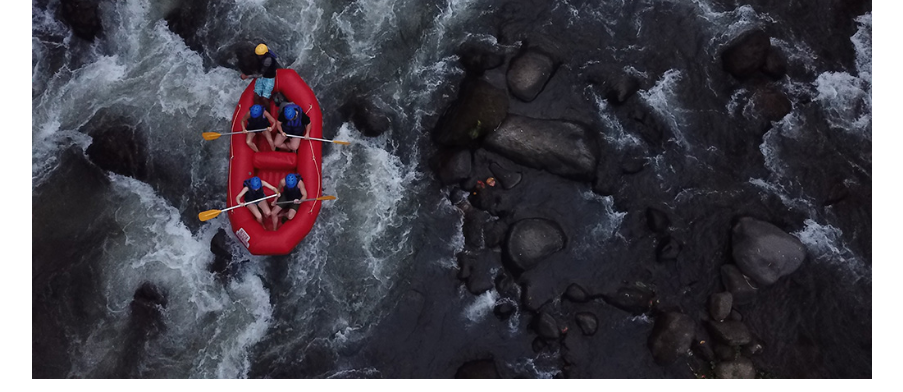
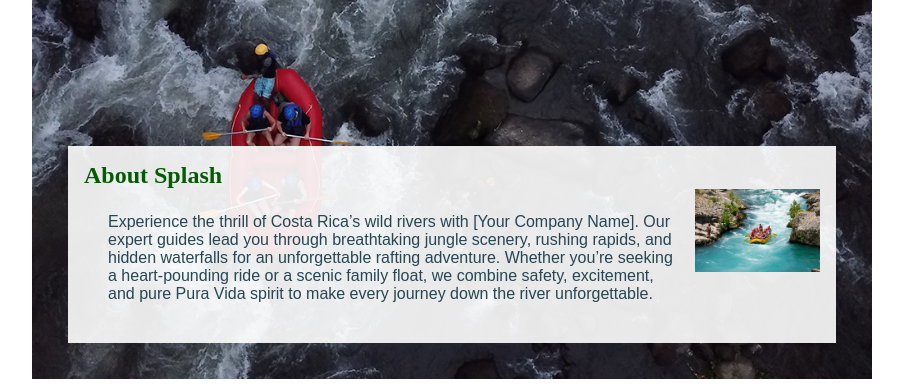
Before and after one commit to rocketay/wdd130, a plain HTML site: page wwr/about.html in a window 1280 px wide. Shown: the part 364-756 px from the top of the page, without its empty margins (188-1091 px from the left). Drawn offline with Linux system fonts and the light colour scheme; files that its build step writes are made by us from their sources.

Commit message:
css changes

```diff
--- a/wwr/rafting.css
+++ b/wwr/rafting.css
@@ -1,9 +1,10 @@
+/* styles/rafting.css */
 :root {
-  --primary-color: #055a05; /* forest green */
-  --secondary-color: #f4a261; /* warm sand */
-  --accent1-color: #264653; /* dark slate blue */
-  --accent2-color: #e9c46a; /* light golden yellow */
-  --heading-font: "Times New Roman", "Georgia", serif;
+  --primary-color: #055a05;
+  --secondary-color: #f4a261;
+  --accent1-color: #264653;
+  --accent2-color: #e9c46a;
+  --heading-font: "Times New Roman", Georgia, serif;
   --body-font: Arial, Helvetica, sans-serif;
 }
 
@@ -38,7 +39,7 @@ nav, p, section, article {
 }
 
 .hero {
-    position: relative;
+  position: relative;
 }
 
 .hero img {
@@ -47,7 +48,7 @@ nav, p, section, article {
   height: auto;
 }
 
-h1 {
+.hero h1 {
   position: absolute;
   top: 20px;
   width: 100%;
@@ -55,10 +56,22 @@ h1 {
   text-align: center;
   opacity: 0.7;
   background-color: var(--accent1-color);
-  color: #fff; /* white text – ensure enough contrast with the background color */
+  color: #fff;
+  z-index: 1;
+}
+
+.hero article {
+  position: absolute;
+  bottom: 20px;
+  left: 20px;
+  right: 20px;
+  padding: 16px;
+  background: rgba(255, 255, 255, 0.9);
+  z-index: 1;
 }
 
 .hero article img {
   float: right;
   width: 125px;
+  margin-left: 12px;
 }
```
